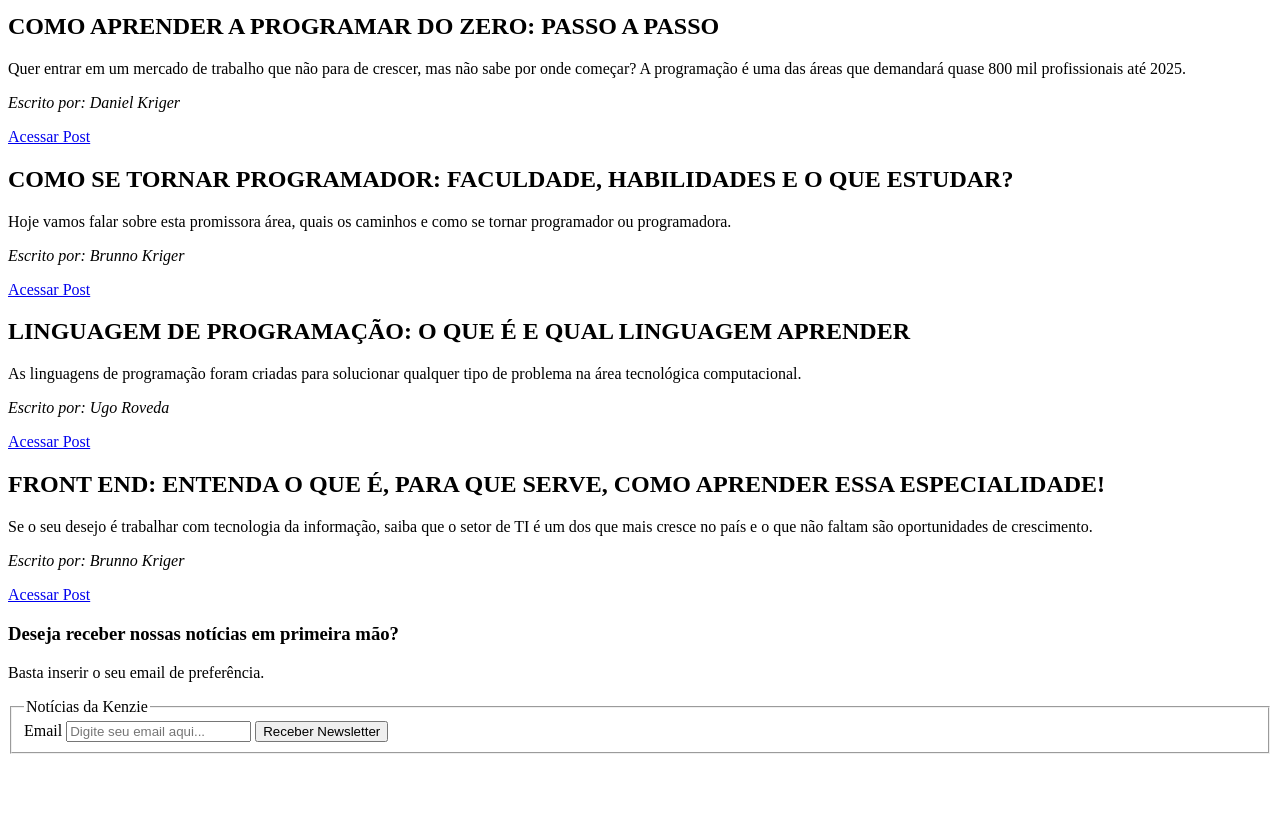
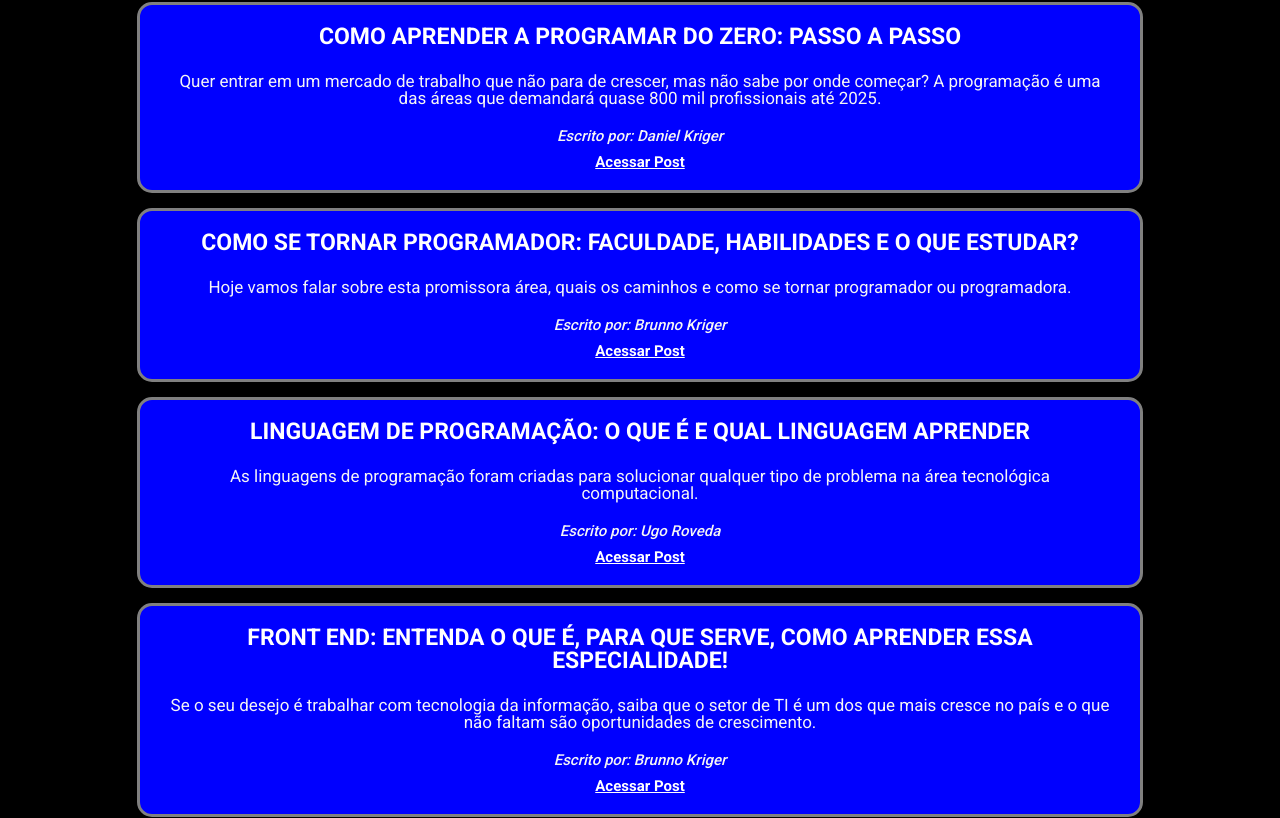
Before and after one commit to bruno-palma/m1-kenzie-blog-bruno-palma, a plain HTML site: page index.html in a window 1280 px wide. Shown: the part 374-1192 px from the top of the page. Before the commit the page ends 1136 px from the top, so only its background shows below. Drawn offline with Linux system fonts and the light colour scheme.

Commit message:
Tarefa 3 - Estilizando blog Kenzie

```diff
--- a/index.html
+++ b/index.html
@@ -4,6 +4,8 @@
     <meta charset="UTF-8" />
     <meta name="viewport" content="width=device-width, initial-scale=1.0" />
     <title>Blog Kenzie</title>
+    <link rel="stylesheet" href="./reset.css" />
+    <link rel="stylesheet" href="./style.css" />
   </head>
   <body>
     <header>
@@ -83,12 +85,11 @@
           >
         </article>
       </section>
-      <section>
+      <section class="formulario">
         <h3>Deseja receber nossas notícias em primeira mão?</h3>
-        <p>Basta inserir o seu email de preferência.</p>
+        <p class="p-form">Basta inserir o seu email de preferência.</p>
         <form>
           <fieldset>
-            <legend>Notícias da Kenzie</legend>
             <label for="email">Email</label>
             <input
               id="email"
@@ -102,5 +103,6 @@
         </form>
       </section>
     </main>
+    <footer></footer>
   </body>
 </html>
--- /dev/null
+++ b/reset.css
@@ -0,0 +1,129 @@
+/* http://meyerweb.com/eric/tools/css/reset/
+   v2.0 | 20110126
+   License: none (public domain)
+*/
+
+html,
+body,
+div,
+span,
+applet,
+object,
+iframe,
+h1,
+h2,
+h3,
+h4,
+h5,
+h6,
+p,
+blockquote,
+pre,
+a,
+abbr,
+acronym,
+address,
+big,
+cite,
+code,
+del,
+dfn,
+em,
+img,
+ins,
+kbd,
+q,
+s,
+samp,
+small,
+strike,
+strong,
+sub,
+sup,
+tt,
+var,
+b,
+u,
+i,
+center,
+dl,
+dt,
+dd,
+ol,
+ul,
+li,
+fieldset,
+form,
+label,
+legend,
+table,
+caption,
+tbody,
+tfoot,
+thead,
+tr,
+th,
+td,
+article,
+aside,
+canvas,
+details,
+embed,
+figure,
+figcaption,
+footer,
+header,
+hgroup,
+menu,
+nav,
+output,
+ruby,
+section,
+summary,
+time,
+mark,
+audio,
+video {
+  margin: 0;
+  padding: 0;
+  border: 0;
+  font-size: 100%;
+  font: inherit;
+  vertical-align: baseline;
+}
+/* HTML5 display-role reset for older browsers */
+article,
+aside,
+details,
+figcaption,
+figure,
+footer,
+header,
+hgroup,
+menu,
+nav,
+section {
+  display: block;
+}
+body {
+  line-height: 1;
+}
+ol,
+ul {
+  list-style: none;
+}
+blockquote,
+q {
+  quotes: none;
+}
+blockquote:before,
+blockquote:after,
+q:before,
+q:after {
+  content: "";
+  content: none;
+}
+table {
+  border-collapse: collapse;
+  border-spacing: 0;
+}
--- /dev/null
+++ b/style.css
@@ -0,0 +1,106 @@
+@import url("https://fonts.googleapis.com/css2?family=Roboto:wght@400;500;700&display=swap");
+
+body {
+  font-family: "Roboto", sans-serif;
+  text-align: center;
+  background-color: #000000;
+  color: #ffffff;
+}
+
+header {
+  text-align: center;
+  background-color: #b1b1b1;
+  border-bottom: 4px solid rgb(255, 255, 255);
+  padding: 10px;
+  margin-bottom: 15px;
+}
+
+h1 {
+  color: black;
+  padding-top: 7px;
+  font-weight: bold;
+  font-size: 27px;
+}
+
+h2 {
+  padding-bottom: 15px;
+  font-size: 23px;
+  font-weight: 700;
+  color: #ffffff;
+}
+
+article {
+  border: 3px solid #808080;
+  margin-bottom: 15px;
+  border-radius: 15px;
+  background-color: #0000ff;
+  color: #f5f5f5;
+  padding: 20px;
+  width: 75%;
+  display: inline-block;
+}
+
+p {
+  padding: 10px;
+  font-size: 17px;
+  font-weight: 400;
+}
+
+a {
+  font-size: 15px;
+  color: white;
+  font-weight: bold;
+}
+
+em {
+  font-style: italic;
+  font-weight: 500;
+  font-size: 15px;
+}
+
+.formulario {
+  background-color: #fff;
+  color: #000000;
+  padding: 20px;
+  border: 4px solid rgb(0, 0, 255);
+  display: inline-block;
+  width: 75%;
+  border-radius: 15px;
+  margin-bottom: 15px;
+}
+
+h3 {
+  padding-bottom: 10px;
+  font-size: 20px;
+  font-weight: 500;
+  color: #000000;
+}
+
+.p-form {
+  font-size: 16px;
+}
+
+form {
+  padding-top: 10px;
+}
+
+label {
+  font-weight: 700;
+  font-size: 15px;
+}
+
+input {
+  border: 2.5px solid blue;
+  border-radius: 5px;
+  font-weight: 500;
+  font-size: 15px;
+  margin: 0px 5px 10px 5px;
+}
+
+button {
+  border-radius: 5px;
+  background-color: #0000ff;
+  color: white;
+  font-weight: 500;
+  font-size: 15px;
+}
```
